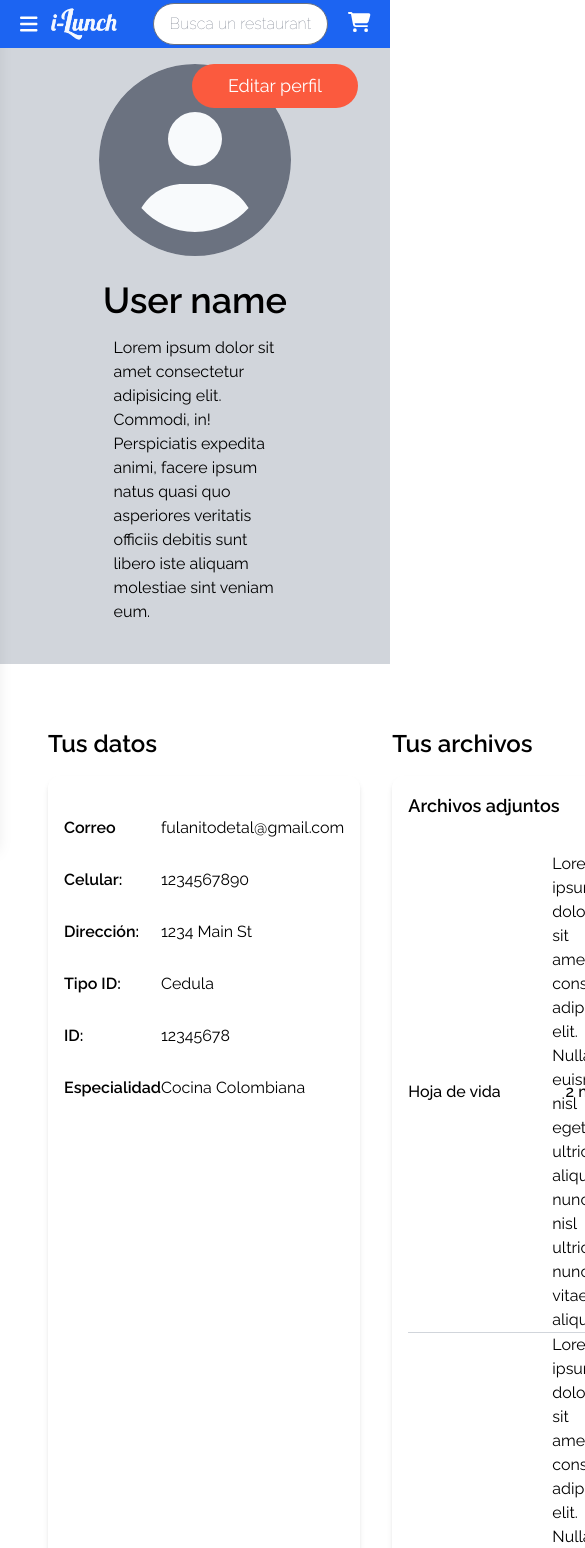
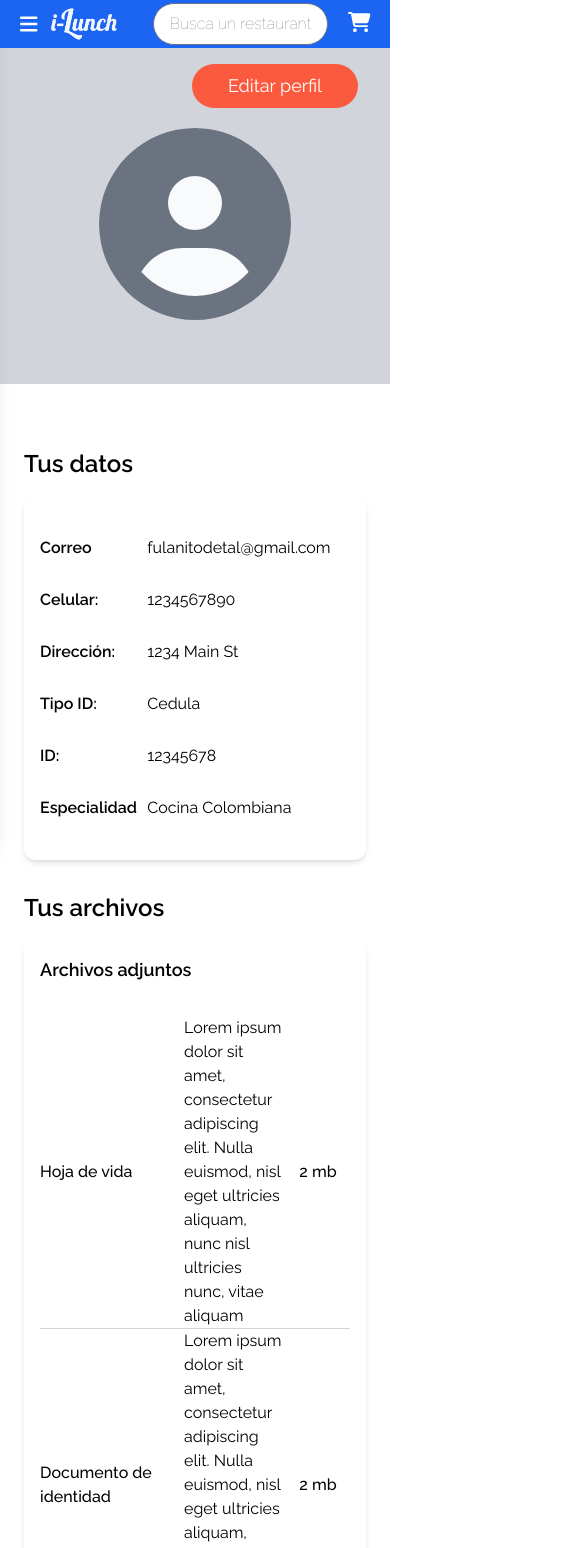
Before and after one commit to iLunch-delivery/iLunch-frontend, a Next.js app: page /user-profile in a window 390 px wide. Shown: the top 1548 px of the page, 585 px wide, since content can reach past the window. Built offline with nearby package versions, Linux system fonts and the light colour scheme.

Commit message:
Responsive design
Home and user profile

```diff
--- a/app/page.tsx
+++ b/app/page.tsx
@@ -14,7 +14,7 @@ import { useRouter } from 'next/navigation'
 export default function Home() {
   const { isLogged } = useUserInfo()
 
-  !isLogged && useRouter().push('/login')
+  // !isLogged && useRouter().push('/login')
 
   return (
     <>
@@ -28,28 +28,36 @@ export default function Home() {
             height={48}
           />
         </section>
-        <section id='near-by-section' className='flex flex-wrap my-8'>
+        <section
+          id='near-by-section'
+          className='my-8 md:block lg:flex flex-wrap'
+        >
           <h2 className='flex-shrink-0 flex-grow-0 basis-full mb-4 text-xl font-semibold'>
             Cerca de ti
           </h2>
-          <div className='map w-3/4'>
+          <div className='h-64 lg:w-3/4 lg:h-auto'>
             <div className=' shadow-md h-full flex items-center justify-center bg-gray-400 rounded-xl'>
               Mapa
             </div>
           </div>
-          <div className='restaurant-info w-1/4 pl-4'>
-            <div className=' flex flex-col rounded-xl shadow-md p-4'>
+          <div className='restaurant-info mt-4 lg:w-1/4 lg:m-0 lg:pl-4'>
+            <div className=' flex flex-col rounded-xl shadow-md p-4 h-full'>
+              <div className='md:flex items-center'>
                 <img
-                className='rounded-xl'
-                src='/assets/Restaurant-1.png'
+                  className='rounded-xl h-12 w-12'
+                  src='/assets/restaurant/logos/restaurant-logo-1.png'
                   alt='Restaurante'
                 />
-              <hr className='solid my-4' />
+                <hr className='solid my-4 md:hidden' />
+                <div className='md:mx-2'>
                   <h3 className='text-lg font-medium'>Restaurante</h3>
-              <p className='my-2'>
+                  <p className='lg:my-2'>
                     <FontAwesomeIcon icon={faLocationDot} />
                     Ubicación
                   </p>
+                </div>
+              </div>
+              <hr className='solid my-4 lg:hidden' />
               <p className='text-justify'>
                 Lorem ipsum dolor sit amet, consectetur adipisicing elit. Vero
                 aliquid unde enim assumenda asperiores, iusto possimus
--- a/app/user-profile/page.tsx
+++ b/app/user-profile/page.tsx
@@ -2,7 +2,7 @@
 
 import UserFilesTable from '@/components/features/Tables/UserFilesTable'
 import UserInfoTable from '@/components/features/Tables/UserInfoTable'
-import { userFiles } from '@/config/data/userInfo'
+import { userFiles, userInfoBase } from '@/config/data/userInfo'
 import type { File } from '@/config/interfaces'
 import { useUserInfo } from '@/contexts/UserInfoContext'
 import {
@@ -16,16 +16,36 @@ import React, { useState, useEffect } from 'react'
 function UserProfile() {
   const [isEditing, setIsEditing] = useState(false)
   const [files, setUserFiles] = useState<File[] | undefined>()
-  const { email, address, phone, idNumber, idType, speciality } = useUserInfo()
+  const {
+    name,
+    email,
+    address,
+    phone,
+    idNumber,
+    idType,
+    speciality,
+    setAddress,
+    setEmail,
+    setIdNumber,
+    setPhone,
+    setSpeciality,
+    setIdType
+  } = useUserInfo()
 
   useEffect(() => {
+    setEmail(userInfoBase.email)
+    setPhone(userInfoBase.phone)
+    setAddress(userInfoBase.address)
+    setIdType(userInfoBase.idType)
+    setIdNumber(userInfoBase.idNumber)
+    setSpeciality(userInfoBase.speciality)
     setUserFiles(userFiles)
   }, [])
 
   const handleEdit = () => {
     if (isEditing) {
       // Safe Data
-      console.log(email, address, phone, idNumber, idType, speciality)
+      console.log(name, email, address, phone, idNumber, idType, speciality)
     }
     setIsEditing(!isEditing)
   }
@@ -42,7 +62,7 @@ function UserProfile() {
       </button>
       <section
         id='banner-section'
-        className='w-full bg-gray-300 pb-8 px-8 flex flex-col justify-center items-center'
+        className='w-full bg-gray-300 pb-8 pt-16 px-8 flex flex-col justify-center items-center md:pt-0'
       >
         <div className='flex'>
           <FontAwesomeIcon
@@ -62,22 +82,19 @@ function UserProfile() {
             </div>
           )}
         </div>
-        <h1 className='text-4xl font-semibold my-2'>User name</h1>
-        <p className='my-2 w-1/2'>
-          Lorem ipsum dolor sit amet consectetur adipisicing elit. Commodi, in!
-          Perspiciatis expedita animi, facere ipsum natus quasi quo asperiores
-          veritatis officiis debitis sunt libero iste aliquam molestiae sint
-          veniam eum.
-        </p>
+        <h1 className='text-4xl font-semibold my-2'>{name}</h1>
       </section>
-      <section id='info-section' className='flex mx-8 my-16'>
-        <div className='flex-1 mx-4 flex flex-col'>
+      <section
+        id='info-section'
+        className='flex flex-col mx-2 my-16 md:mx-8 lg:flex-row '
+      >
+        <div className='flex-1 mx-4 flex flex-col mb-8 lg:m-0'>
           <h2 className='text-2xl font-semibold mb-4'>Tus datos</h2>
           <div className='flex items-start shadow-md rounded-xl p-4 h-full'>
             <UserInfoTable isEditing={isEditing} />
           </div>
         </div>
-        <div className='flex-1 mx-4 flex flex-col'>
+        <div className='flex-1 mx-4 flex flex-col mb-8 lg:m-0 '>
           <h2 className='text-2xl font-semibold mb-4'>Tus archivos</h2>
           <div className='flex flex-col shadow-md rounded-xl p-4 h-full'>
             <h3 className='text-lg font-semibold mb-8'>Archivos adjuntos</h3>
--- a/components/features/Tables/UserInfoTable.tsx
+++ b/components/features/Tables/UserInfoTable.tsx
@@ -1,5 +1,5 @@
 'use client'
-import { userInfoBase } from '@/config/data/userInfo'
+
 import { useUserInfo } from '@/contexts/UserInfoContext'
 import React, { useEffect } from 'react'
 import Dropdown from '../../common/Dropdown'
@@ -20,15 +20,6 @@ function UserInfoTable({ isEditing }: { isEditing: boolean }) {
     setSpeciality,
     setIdType
   } = useUserInfo()
-
-  useEffect(() => {
-    setEmail(userInfoBase.email)
-    setPhone(userInfoBase.phone)
-    setAddress(userInfoBase.address)
-    setIdType(userInfoBase.idType)
-    setIdNumber(userInfoBase.idNumber)
-    setSpeciality(userInfoBase.speciality)
-  }, [])
 
   const handleSelectIdType = (idType: string) => {
     setIdType(idType)
--- a/components/layout/Sidebar.tsx
+++ b/components/layout/Sidebar.tsx
@@ -18,10 +18,12 @@ function Sidebar() {
 
   return (
     <>
-      <div className={`fixed flex z-10 ${isOpen ? 'w-auto' : 'w-0'} `}>
+      <div
+        className={`fixed flex z-10 ${isOpen ? 'w-screen lg:w-auto' : 'w-0'} `}
+      >
         <div
           className={`top-0 left-0 z-20 w-64 h-screen transition-all duration-500 transform -translate-x-full bg-gray-50
-           shadow-lg px-6 pb-4 pt-16 flex flex-col justify-between ${
+           shadow-lg px-6 pb-4 pt-16 flex flex-col justify-between flex-1 ${
              isOpen ? 'translate-x-0' : ''
            }`}
         >
--- a/config/interfaces.ts
+++ b/config/interfaces.ts
@@ -62,7 +62,6 @@ export interface UserInfo {
   address: string
   city: string
   state: string
-  zip: number
   country: string
   idType: string
   idNumber: number
```
Lines whose indentation alone changed are shown as unchanged.
